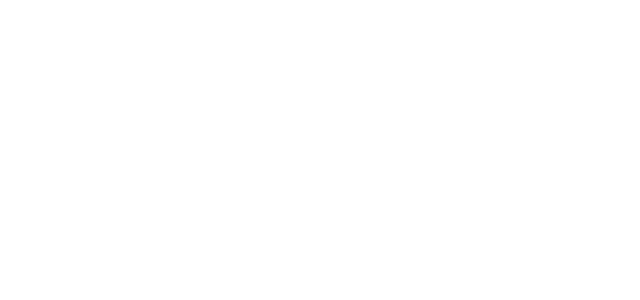
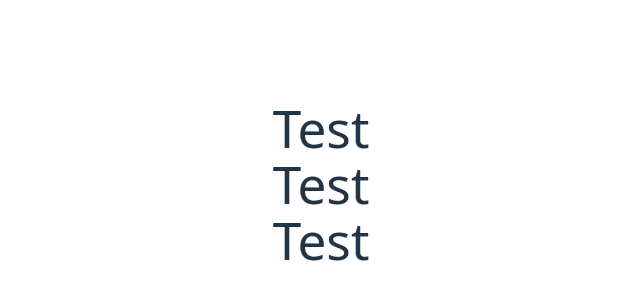
Before and after one commit to KokonutGamer/bigger-shape, a React (Vite) app in the folder bigger-shape-web/: page /dashboard in a window 1280 px wide. Before the commit this address had no page. Shown: the part 216-516 px from the top of the page, without its empty margins (319-959 px from the left). Built offline with nearby package versions, Linux system fonts and the light colour scheme.

Commit message:
Initial commit

```diff
--- /dev/null
+++ b/bigger-shape-web/src/ProfilePage.tsx
@@ -0,0 +1,27 @@
+import { useEffect } from "react";
+
+const ProfilePage = () => {
+  //   If user is not yet logged in, redirect them to login page
+  useEffect(() => {
+    document.title = "Dashboard";
+  }, []);
+  // Things to make it look better
+  // interactive hovers or on focus for textboxes
+  // Custom error visuals
+  //https://external-content.duckduckgo.com/iu/?u=https%3A%2F%2Fagentestudio.com%2Fuploads%2Fckeditor%2Fpictures%2F1568%2Fcontent_user-profile-design-15.jpg&f=1&nofb=1&ipt=b1360a8ec1330fbb2ae041ed7258c86141981fd4d71dfd87db8598d39f8eecaa
+  return (
+    <>
+      <Card />
+      <Card />
+      <Card />
+    </>
+  );
+};
+
+interface CardProps {}
+
+const Card: React.FC<CardProps> = ({}) => {
+  return <h1>Test</h1>;
+};
+
+export default ProfilePage;
--- a/bigger-shape-web/src/main.tsx
+++ b/bigger-shape-web/src/main.tsx
@@ -4,6 +4,7 @@
 import { BrowserRouter, Routes, Route } from "react-router-dom";
 import App from "./App";
 import LoginPage from "./LoginPage";
+import ProfilePage from "./ProfilePage";
 import "./index.css";
 
 ReactDOM.createRoot(document.getElementById("root")!).render(
@@ -12,6 +13,7 @@
       <Routes>
         <Route path="/" element={<App />} />
         <Route path="/login" element={<LoginPage />} />
+        <Route path="/dashboard" element={<ProfilePage />} />
       </Routes>
     </BrowserRouter>
   </React.StrictMode>
```
